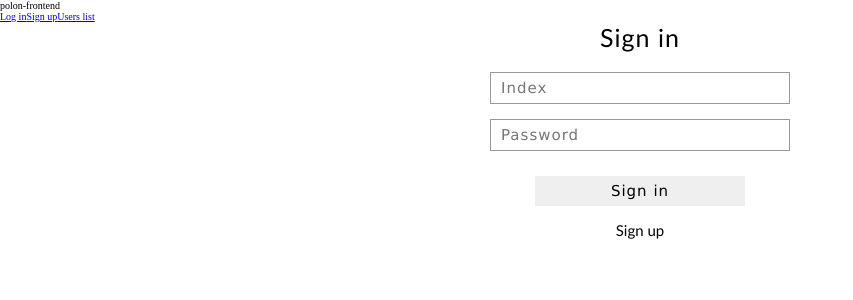
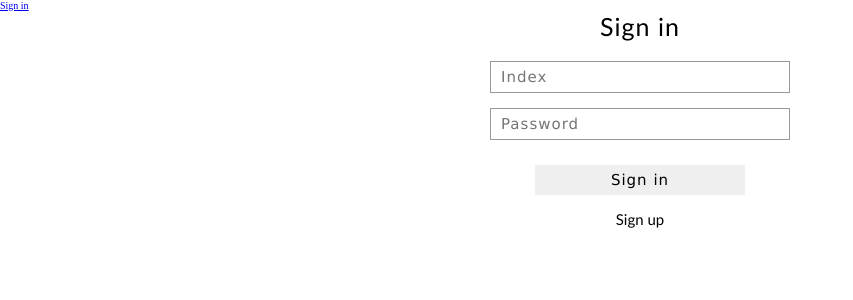
Before and after one commit to sebastianrziolkowski/Polon_, an Angular app in the folder polon-frontend/: page /signin in a window 1280 px wide. Shown: the top 300 px of the page, without its empty margins (0-853 px from the left). Built offline with nearby package versions, Linux system fonts and the light colour scheme.

Commit message:
Session implementation

```diff
--- a/polon-frontend/src/app/app-routing.module.ts
+++ b/polon-frontend/src/app/app-routing.module.ts
@@ -1,13 +1,16 @@
 import { NgModule } from '@angular/core';
 import { RouterModule, Routes } from '@angular/router';
+import { HomeComponent } from './home/home.component';
 import { SignInComponent } from './sign-in/sign-in.component';
 import { SignUpComponent } from './sign-up/sign-up.component';
 import { UsersListComponent } from './users-list/users-list.component';
+import { AuthGaurdService } from './auth-guard/auth-guard.service';
 
 const routes: Routes = [
   { path: '', redirectTo: '', pathMatch: 'full' },
+  { path: 'home', component: HomeComponent, canActivate:[AuthGaurdService]},
   { path: 'signin', component: SignInComponent },
-  { path: 'signup', component: SignUpComponent },
+  { path: 'signup', component: SignUpComponent, canActivate:[AuthGaurdService] },
   { path: 'userslist', component: UsersListComponent },
 ];
 
--- a/polon-frontend/src/app/app.component.html
+++ b/polon-frontend/src/app/app.component.html
@@ -1,10 +1,10 @@
-<div>
-  <h1>{{title}}</h1>
-  <h2>{{description}}</h2>
+<aside>
   <nav>
-    <a routerLink = signin routerLinkActive = active>Log in</a>
-    <a routerLink = signup routerLinkActive = active>Sign up</a>
-    <a routerLink = userslist routerLinkActive = active>Users list</a>
+    <a *ngIf = userService.isSignedIn() routerLink = home routerLinkActive = active>Home</a>
+    <a *ngIf = !userService.isSignedIn() routerLink = signin routerLinkActive = active>Sign in</a>
+    <a *ngIf = userService.isSignedIn() (click) = userService.signOut()>Sign out</a>
   </nav>
+</aside>
+<main>
   <router-outlet></router-outlet>
-</div>
+</main>
--- a/polon-frontend/src/app/app.component.ts
+++ b/polon-frontend/src/app/app.component.ts
@@ -1,10 +1,12 @@
 import { Component } from '@angular/core';
+import { UserService } from './user/user.service';
 
 @Component({
   selector: 'app-root',
   templateUrl: './app.component.html',
   styleUrls: ['./app.component.scss']
 })
+
 export class AppComponent {
-  title = 'polon-frontend';
+  constructor(private readonly userService: UserService) {}
 }
--- a/polon-frontend/src/app/app.module.ts
+++ b/polon-frontend/src/app/app.module.ts
@@ -5,6 +5,7 @@ import { ReactiveFormsModule, FormsModule } from '@angular/forms';
 import { AppComponent } from './app.component';
 import { AppRoutingModule } from './app-routing.module';
 import { HttpClientModule } from '@angular/common/http';
+import { HomeComponent } from './home/home.component';
 import { SignInComponent } from './sign-in/sign-in.component';
 import { SignUpComponent } from './sign-up/sign-up.component';
 import { UsersListComponent } from './users-list/users-list.component';
@@ -12,6 +13,7 @@ import { UsersListComponent } from './users-list/users-list.component';
 @NgModule({
   declarations: [
     AppComponent,
+    HomeComponent,
     SignInComponent,
     SignUpComponent,
     UsersListComponent
--- /dev/null
+++ b/polon-frontend/src/app/auth-guard/auth-guard.service.ts
@@ -0,0 +1,17 @@
+import { Injectable } from '@angular/core';
+import { CanActivate, ActivatedRouteSnapshot, RouterStateSnapshot, Router } from '@angular/router';
+
+import { UserService } from '../user/user.service';
+
+@Injectable({providedIn: 'root'})
+
+export class AuthGaurdService implements CanActivate {
+  constructor(private readonly router: Router, private readonly userService: UserService) { }
+
+  canActivate(route: ActivatedRouteSnapshot, state: RouterStateSnapshot) {
+    if (this.userService.isSignedIn()) return true;
+
+    this.router.navigate(['/']);
+    return false;
+  }
+}
--- /dev/null
+++ b/polon-frontend/src/app/home/home.component.html
@@ -0,0 +1,3 @@
+<section>
+    <h3>Signed in</h3>
+</section>
--- a/polon-frontend/src/app/sign-in/sign-in.component.ts
+++ b/polon-frontend/src/app/sign-in/sign-in.component.ts
@@ -1,6 +1,7 @@
 import { Component, OnInit } from '@angular/core';
 import { FormControl, FormGroup, Validators } from '@angular/forms';
 
+import { UserService } from '../user/user.service';
 import labels from '../../data/labels.json';
 import messages from '../../data/messages.json';
 
@@ -15,6 +16,8 @@ export class SignInComponent implements OnInit {
   private readonly messages: Object = messages;
 
   private signInForm: FormGroup;
+
+  constructor(private readonly userService: UserService) {}
 
   ngOnInit() {
     this.signInForm = new FormGroup({
@@ -50,5 +53,7 @@ export class SignInComponent implements OnInit {
 
       alert(message);
     }
+
+    else this.userService.signIn(this.userId.value, this.userPassword.value);
   }
 };
--- a/polon-frontend/src/app/user/user.service.ts
+++ b/polon-frontend/src/app/user/user.service.ts
@@ -1,18 +1,39 @@
 import { Injectable } from '@angular/core';
 import { HttpClient } from '@angular/common/http';
+import { Router } from '@angular/router';
 import { Observable } from 'rxjs';
+
 import { User } from './user';
 
 @Injectable({providedIn: 'root'})
 
 export class UserService {
+
+  constructor(private readonly router: Router, private readonly http: HttpClient) {}
+
+  data;
+
+  send (credentials: object) { this.http.post('http://localhost:8080/logincheck', credentials); };
+  response () { return this.http.get('http://localhost:8080/loginpermision'); };
+
+  signIn(id: number, password: string): boolean {
+    this.send({id: id, password: password});
+    this.response().subscribe(data => this.data = data);
+    sessionStorage.setItem('signedIn', 'true');
+    this.router.navigate(['home']);
+
+    if (this.data.id) return true;
+    else return false;
+  };
+  isSignedIn() { return sessionStorage.getItem('signedIn') !== null; };
+  signOut() {
+    sessionStorage.removeItem('signedIn');
+    this.router.navigate(['/']);
+  };
+
   private readonly baseUrl = 'http://localhost:8080/users';
 
-  constructor(private http: HttpClient) {}
-
   public getUser = (id: string): Observable<User> => this.http.get<User>(`${this.baseUrl}/${id}`);
-
   public getUserList = (): (Observable<User[]>) => this.http.get<User[]>(this.baseUrl);
-
   public createUser = (user: User): Observable<User> => this.http.post<User>(this.baseUrl, user);
 }
--- a/polon-frontend/src/app/users-list/users-list.component.ts
+++ b/polon-frontend/src/app/users-list/users-list.component.ts
@@ -1,5 +1,4 @@
 import { Component, OnInit } from '@angular/core';
-import { Observable } from 'rxjs';
 import { UserService } from '../user/user.service';
 import { User } from '../user/user';
 
```
Also changed, not shown: polon-frontend/src/app/home/home.component.ts (added, +9 -0 lines), polon-frontend/src/app/home/home.component.scss (added), 2 other files (tests, documents, lock files or other folders).
